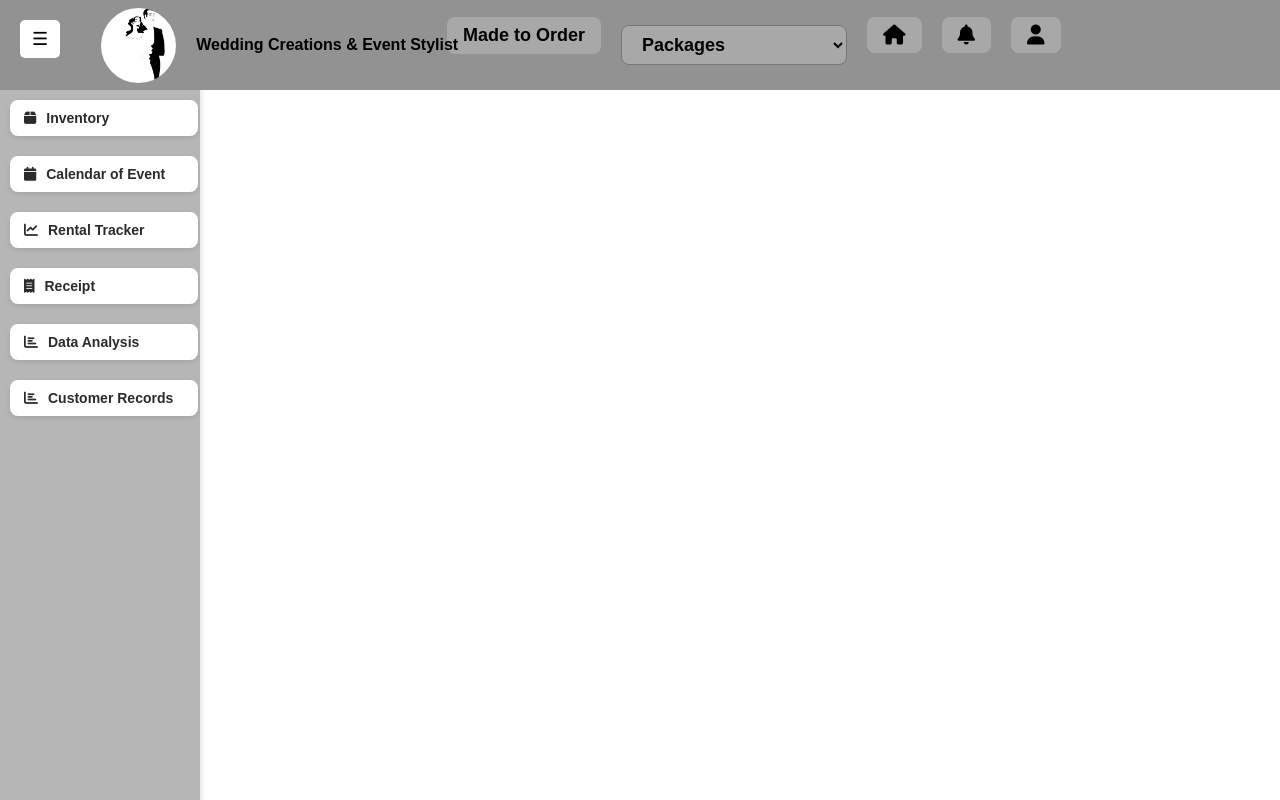
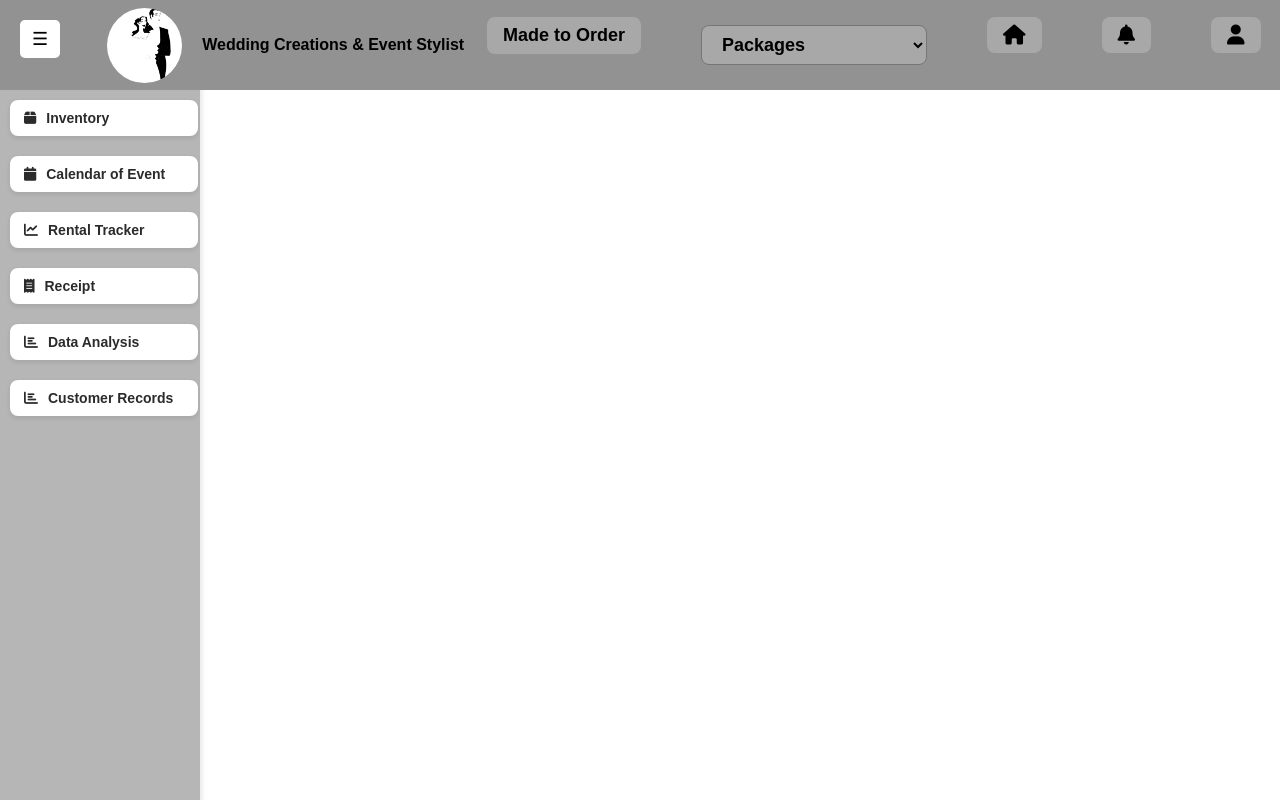
Before and after one commit to Neodayo/Saritas, a Django app: page / in a window 1280 px wide. Run offline with Django 4.2, Linux system fonts and the light colour scheme; some web fonts are replaced.

Commit message:
update only

```diff
--- a/saritas/static/css/mainbase.css
+++ b/saritas/static/css/mainbase.css
@@ -154,16 +154,16 @@ a:hover {
     display: flex;
     align-items: center;
     justify-content: flex-end;
-    gap: 20px;
-    margin-right: 50px;
+    gap: 60px;
+    margin-right: 10px;
     position: relative;
 }
 
 .header-link {
     display: flex;
     justify-content: flex-end;
-    /* align-items: center; */
-    /* gap: 8px; */
+    align-items: center;
+    gap: 8px;
     text-decoration: none;
     text-wrap: nowrap;
     color: black;
```
